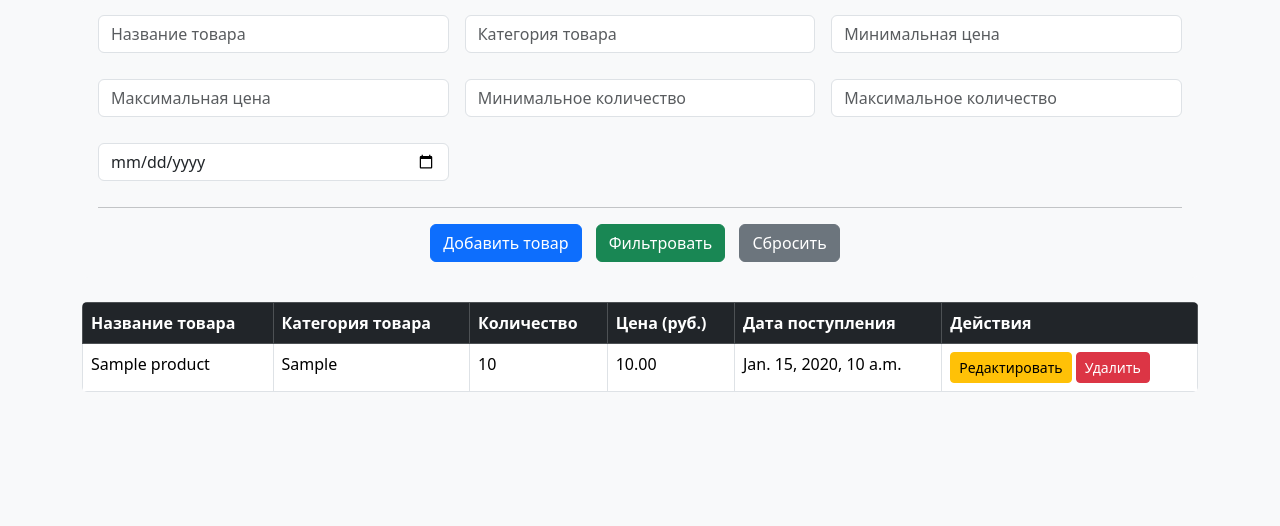
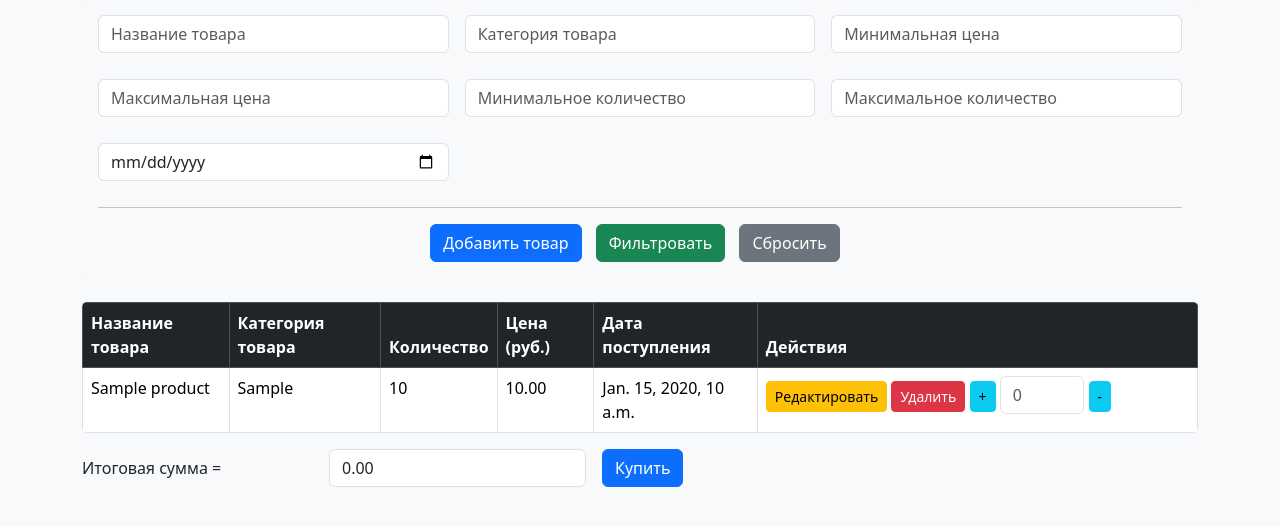
Before and after one commit to Dyupich/trpo-site, a Django app: page / in a window 1280 px wide. Shown: the part 129-655 px from the top of the page. Run offline with Django 5.2, Linux system fonts and the light colour scheme; tables that the repository leaves empty hold one stand-in row (values such as "Sample post").

Commit message:
Таск_1 - Добавлена возможность выбора товара с их итоговой суммой. Таск_2 - Добавлена возможность покупки товара
Таск_1 - Добавлены кнопки (+, - и общее конечное поле) выбора товара с выводом их конечной стоимости.
Таск_2 - Добавлена кнопка "Купить" с подсчетом разницы количества товара на складе (Купленные товары автоматический списываются со склада).

```diff
--- a/trpo_site/products/templates/products/product_list.html
+++ b/trpo_site/products/templates/products/product_list.html
@@ -29,7 +29,61 @@
             margin-right: 10px;
         }
     </style>
+    <script>
+    document.addEventListener('DOMContentLoaded', function () {
+        // Функция для обновления итоговой суммы
+        function updateTotal() {
+            let total = 0;
+            document.querySelectorAll('tbody tr').forEach(function (row) {
+                const quantityInput = row.querySelector('.quantity-input');
+                const price = parseFloat(row.querySelector('.product-price').textContent) || 0;
+                const quantity = parseInt(quantityInput.value) || 0;
+                total += price * quantity;
+            });
+            document.getElementById('total').value = total.toFixed(2); // Обновляем поле с итогом
+        }
+
+        // Обработчик для кнопки "+"
+        document.querySelectorAll('.btn-plus').forEach(function (button) {
+            button.addEventListener('click', function () {
+                const row = button.closest('tr');
+                const quantityInput = row.querySelector('.quantity-input');
+                const quantityMax = row.querySelector('.product-quantity').textContent;
+                let currentQuantity = parseInt(quantityInput.value) || 0;
+                const currentQuantityMax = parseFloat(row.querySelector('.product-quantity').textContent) || 0;
+                if (currentQuantityMax <= currentQuantity) return;
+                console.log(currentQuantityMax);
+                quantityInput.value = currentQuantity + 1;
+                updateTotal(); // Обновляем итоговую сумму
+            });
+        });
+
+        // Обработчик для кнопки "-"
+        document.querySelectorAll('.btn-minus').forEach(function (button) {
+            button.addEventListener('click', function () {
+                const row = button.closest('tr');
+                const quantityInput = row.querySelector('.quantity-input');
+                let currentQuantity = parseInt(quantityInput.value) || 0;
+                if (currentQuantity > 0) {
+                    quantityInput.value = currentQuantity - 1;
+                    updateTotal(); // Обновляем итоговую сумму
+                }
+            });
+        });
+
+        // Обработчик для изменения вручную значения в поле input
+        document.querySelectorAll('.quantity-input').forEach(function (input) {
+            input.addEventListener('input', function () {
+                updateTotal(); // Обновляем итоговую сумму
+            });
+        });
+
+        // Инициализируем итоговую сумму при загрузке
+        updateTotal();
+    });
+    </script>
 </head>
+
 <body>
     <div class="container">
         <h1>Список товаров</h1>
@@ -82,21 +136,84 @@
                 </thead>
                 <tbody>
                     {% for product in products %}
-                    <tr>
+                    <tr data-product-id="{{ product.id }}">
                         <td>{{ product.name }}</td>
                         <td>{{ product.category }}</td>
-                        <td>{{ product.quantity }}</td>
-                        <td>{{ product.price }}</td>
+                        <td class="product-quantity">{{ product.quantity }}</td>
+                        <td class="product-price">{{ product.price }}</td>
                         <td>{{ product.incoming_date }}</td>
-                        <td>
+                        <td class="col-auto">
                             <a href="{% url 'product_edit' product.pk %}" class="btn btn-warning btn-sm">Редактировать</a>
                             <a href="{% url 'product_delete' product.pk %}" class="btn btn-danger btn-sm">Удалить</a>
+                            <button class="btn btn-info btn-sm btn-plus">+</button>
+                            <input type="number" name="quantity" class="form-control d-inline quantity-input" style="width: 20%" placeholder="0">
+                            <button class="btn btn-info btn-sm btn-minus">-</button>
                         </td>
                     </tr>
                     {% endfor %}
                 </tbody>
             </table>
         </div>
+        <form id="purchaseForm" class="row g-3">
+          <div class="col-auto">
+            <input type="text" readonly class="form-control-plaintext" value="Итоговая сумма = ">
+          </div>
+          <div class="col-auto">
+            <input type="text" readonly class="form-control" id="total" placeholder="Сумма">
+          </div>
+          <div class="col-auto">
+              {% csrf_token %}
+            <button type="button" id="purchaseButton" class="btn btn-primary mb-3">Купить</button>
+          </div>
+        </form>
     </div>
+
+    <script>
+        document.addEventListener('DOMContentLoaded', function () {
+            const csrfTokenElement = document.querySelector('[name=csrfmiddlewaretoken]');
+            if (!csrfTokenElement) {
+                console.error('CSRF токен не найден на странице.');
+                return;
+            }
+
+            const csrfToken = csrfTokenElement.value;
+            const purchaseButton = document.getElementById('purchaseButton');
+
+            if (purchaseButton) {
+                purchaseButton.addEventListener('click', function () {
+                    const purchaseData = {};
+                    document.querySelectorAll('tbody tr').forEach(function (row) {
+                        const productId = row.getAttribute('data-product-id');
+                        const quantityInput = row.querySelector('.quantity-input');
+                        const quantity = parseInt(quantityInput.value) || 0;
+                        if (quantity > 0) {
+                            purchaseData[productId] = quantity;
+                        }
+                    });
+
+                    fetch('/purchase-products/', {
+                        method: 'POST',
+                        headers: {
+                            'Content-Type': 'application/json',
+                            'X-CSRFToken': csrfToken,
+                        },
+                        body: JSON.stringify(purchaseData),
+                    })
+                    .then(response => response.json())
+                    .then(data => {
+                        if (data.error) {
+                            alert('Ошибка: ' + data.error);
+                        } else {
+                            alert(data.message);
+                            window.location.reload(); // Обновляем страницу
+                        }
+                    })
+                    .catch(error => console.error('Ошибка:', error));
+                });
+            } else {
+                console.error('Кнопка с ID "purchaseButton" не найдена.');
+            }
+        });
+    </script>
 </body>
 </html>
--- a/trpo_site/products/urls.py
+++ b/trpo_site/products/urls.py
@@ -1,9 +1,13 @@
 from django.urls import path
 from .views import ProductWorker
+
+
 
 urlpatterns = [
     path('', ProductWorker.product_list, name='product_list'),
     path('add/', ProductWorker.product_add, name='product_add'),
     path('edit/<int:pk>/', ProductWorker.product_edit, name='product_edit'),
     path('delete/<int:pk>/', ProductWorker.product_delete, name='product_delete'),
+
+    path('purchase-products/', ProductWorker.purchase_products, name='purchase_products'),
 ]
--- a/trpo_site/products/views.py
+++ b/trpo_site/products/views.py
@@ -6,6 +6,9 @@ from django.shortcuts import render, redirect, get_object_or_404
 from .models import Product
 from .forms import ProductForm
 
+from django.http import JsonResponse
+from django.views.decorators.csrf import csrf_exempt
+import json
 
 class ProductWorker:
     @classmethod
@@ -68,3 +71,23 @@ class ProductWorker:
             product.delete()
             return redirect('product_list')
         return render(request, 'products/product_confirm_delete.html', {'product': product})
+
+    @csrf_exempt
+    def purchase_products(request):
+        if request.method == 'POST':
+            try:
+                data = json.loads(request.body)
+                for product_id, quantity in data.items():
+                    product = Product.objects.get(id=product_id)
+                    if product.quantity >= quantity:
+                        product.quantity -= quantity
+                        product.save()
+                    else:
+                        return JsonResponse({'error': f'Недостаточно товара: {product.name}'}, status=400)
+                return JsonResponse({'message': 'Покупка успешна!'})
+            except Product.DoesNotExist:
+                return JsonResponse({'error': 'Товар не найден!'}, status=404)
+            except Exception as e:
+                return JsonResponse({'error': str(e)}, status=500)
+        else:
+            return JsonResponse({'error': 'Неверный метод запроса'}, status=405)
```
